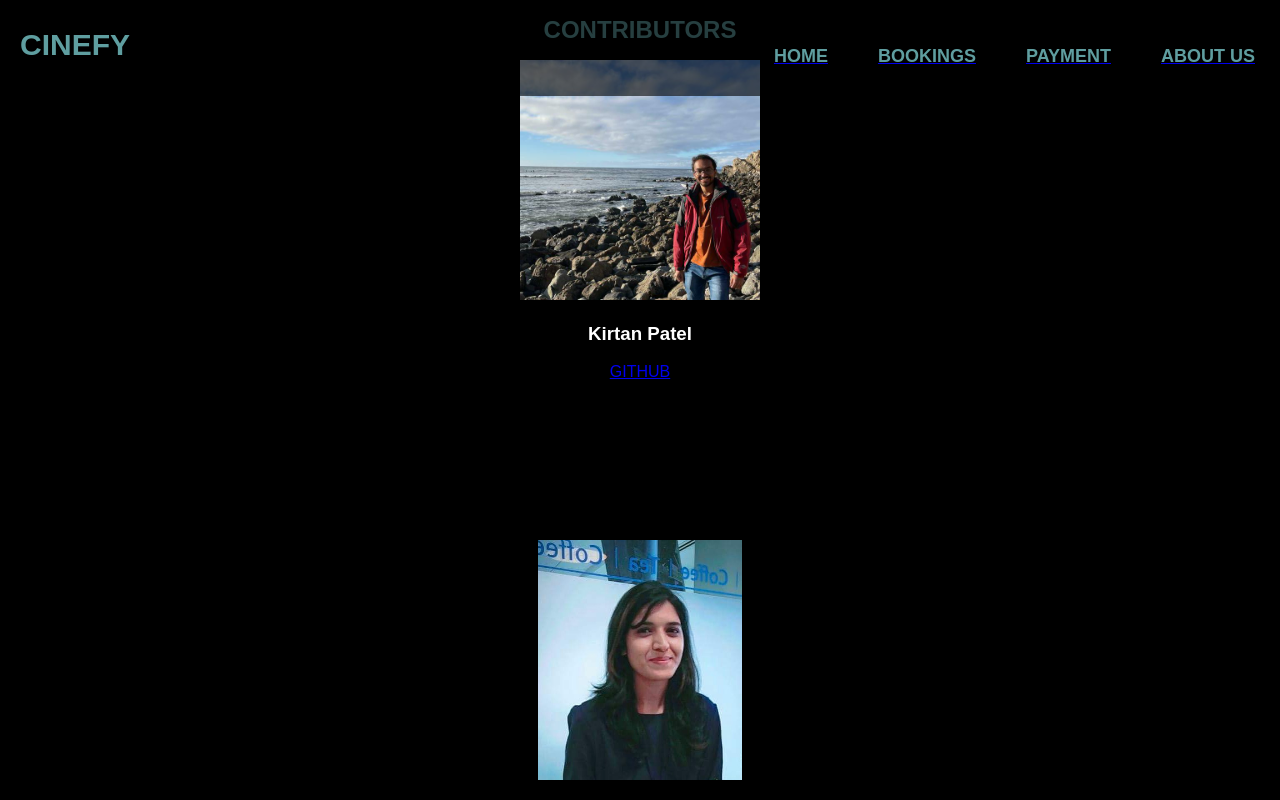
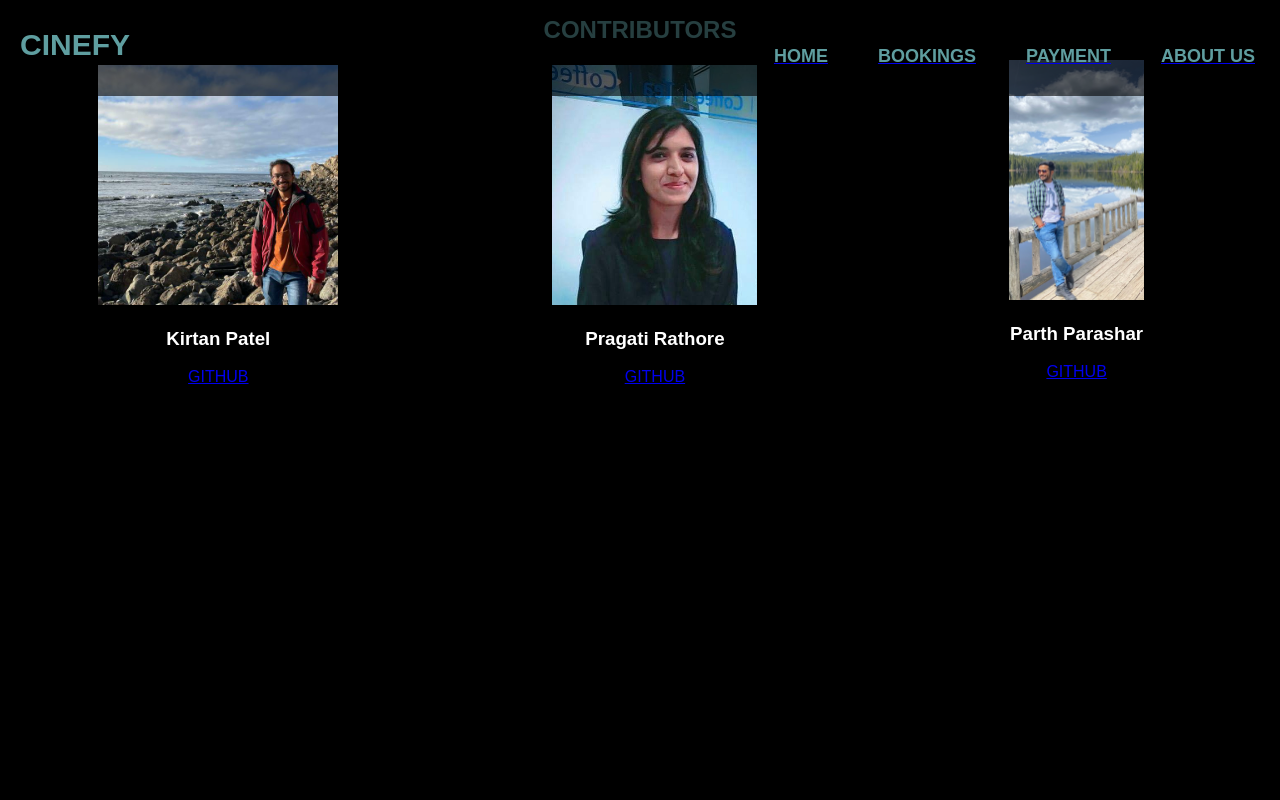
Before and after one commit to parasharparth/cinefy-frontend, a React (Create React App) app: page /about in a window 1280 px wide. Shown: the top 800 px of the page. Built offline with nearby package versions, Linux system fonts and the light colour scheme.

Commit message:
About us page images in a row

```diff
--- a/src/components/AboutUS/About.css
+++ b/src/components/AboutUS/About.css
@@ -13,6 +13,16 @@ body{
     height: 50%;
     color: white;
 }
-.h3{
-    color: white;
-}
+/* Three image containers (use 25% for four, and 50% for two, etc) */
+.column {
+    float: left;
+    width: 33.33%;
+    padding: 5px;
+  }
+
+  /* Clear floats after image containers */
+  .row::after {
+    content: "";
+    clear: both;
+    display: table;
+  }
```
